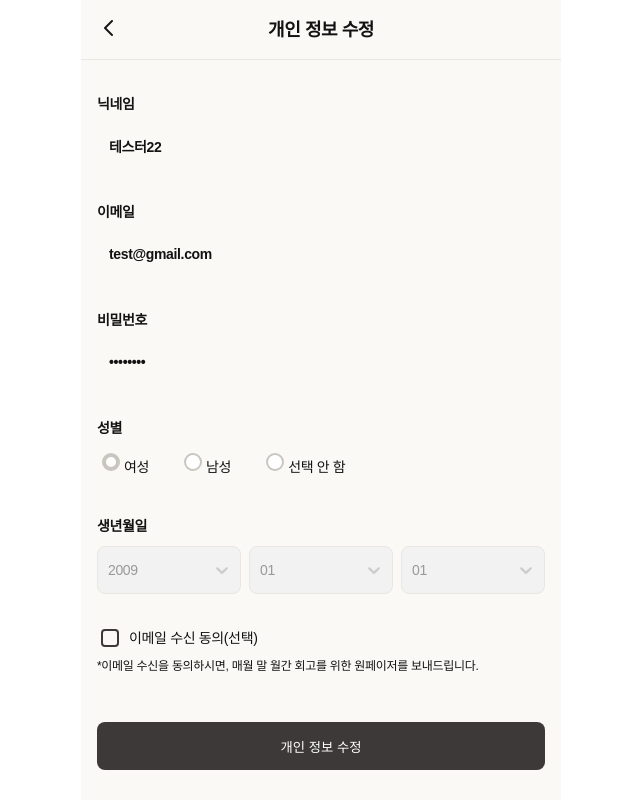
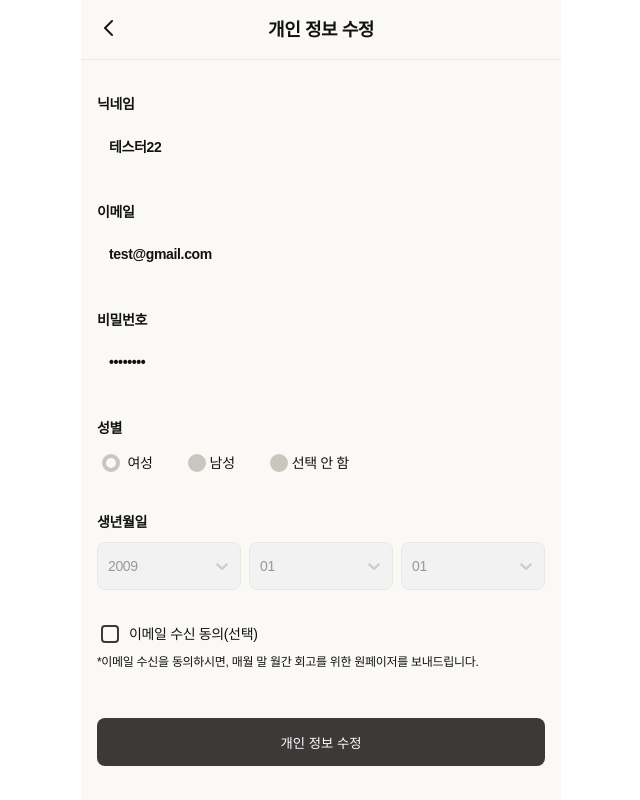
Before and after one commit to bsideproject/14_3_FE, a React (Create React App) app: page /mypage in a window 1280 px wide. Shown: the top 800 px of the page, without its empty margins (319-959 px from the left). Built offline with nearby package versions, Linux system fonts and the light colour scheme; no server answers; a web font is replaced by a local one.

Commit message:
에러 페이지 수정

```diff
--- a/src/pages/main/NotFound.tsx
+++ b/src/pages/main/NotFound.tsx
@@ -6,10 +6,11 @@ import useDefaultSets from "store/modules/Defaults";
 import "assets/pages/main/notFound.css";
 import { useNavigate } from "react-router-dom";
 const NotFound: React.FC = () => {
-  const { setHeaderText } = useDefaultSets();
+  const { setHeaderText, setIsNavigation } = useDefaultSets();
   const navigate = useNavigate();
   useEffect(() => {
     setHeaderText("");
+    setIsNavigation(false);
   }, []);
 
   return (
@@ -40,7 +41,6 @@ const NotFound: React.FC = () => {
             className="register-button margintop-48 body3-bold"
             style={{
               width: "100%",
-              marginBottom: "160px",
               color: "#FFFFFF",
             }}
             onClick={() => {
--- a/src/pages/mypage/Mypage.tsx
+++ b/src/pages/mypage/Mypage.tsx
@@ -310,19 +310,22 @@ const Mypage: React.FC = () => {
               <div>성별</div>
               <div>
                 <input
-                  className="radio-btn"
+                  className="register-gender-box"
                   value="M"
                   id="male"
                   type="radio"
                   checked={gender === true}
                   onChange={handleGenderCheck}
                   disabled={!isInfoChange}
-                />
-                <label htmlFor="male" className="register-gender-label">
+                />{" "}
+                <label
+                  htmlFor="male"
+                  className="register-gender-label body3-regular"
+                >
                   여성
                 </label>
                 <input
-                  className="radio-btn marginleft-35"
+                  className="register-gender-box marginleft-35"
                   value="F"
                   id="feMale"
                   type="radio"
@@ -334,7 +337,7 @@ const Mypage: React.FC = () => {
                   남성
                 </label>
                 <input
-                  className="radio-btn marginleft-35"
+                  className="register-gender-box marginleft-35"
                   value="N"
                   id="not"
                   type="radio"
```
